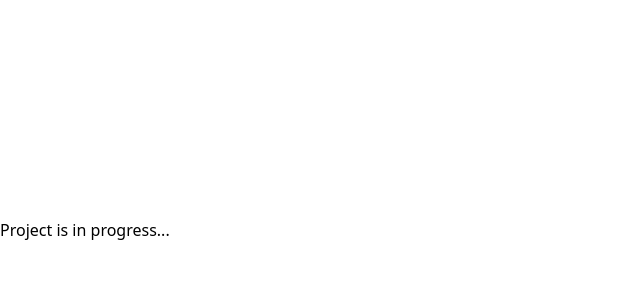
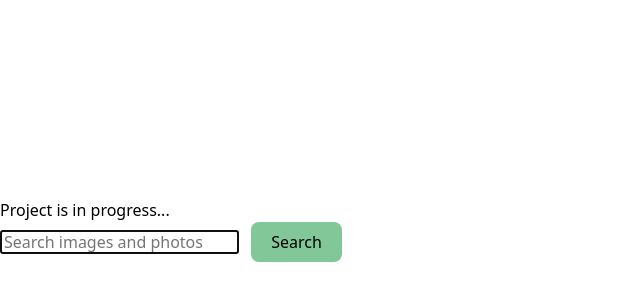
Before and after one commit to hanna-uler/goit-react-hw-04, a React (Vite) app: page / in a window 1280 px wide. Shown: the part 170-470 px from the top of the page, without its empty margins (0-640 px from the left). Built offline with nearby package versions, Linux system fonts and the light colour scheme.

Commit message:
change prettierrc, add search form markup and func

```diff
--- a/src/components/App/App.jsx
+++ b/src/components/App/App.jsx
@@ -1,10 +1,15 @@
 import './App.module.css'
+import SearchBar from '../SearchBar/SearchBar'
 
 export default function App() {
+  const searchPictures = (searchQuery) => {
+    console.log(searchQuery);
+  }
 
   return (
     <>
-    <p>Project is in progress...</p>
+      <p>Project is in progress...</p>
+      <SearchBar onSubmit={searchPictures} />
     </>
   )
 }
--- a/src/components/SearchBar/SearchBar.jsx
+++ b/src/components/SearchBar/SearchBar.jsx
@@ -1,5 +1,29 @@
 import css from "./SearchBar.module.css"
 
-export default function SearchBar() {
+export default function SearchBar({ onSubmit }) {
+    const handleSubmit = (evt) => {
+        evt.preventDefault();
+        const form = evt.target;
+        const searchQuery = form.elements.searchInput.value;
+        console.log(searchQuery);
+
+        onSubmit(searchQuery);
+        form.reset()
+    }
+    return (
+        <header className={css.conteiner}>
+            <form className={css.form} onSubmit={handleSubmit}>
+                <input
+                    className={css.input}
+                    type="text"
+                    name="searchInput"
+                    autoComplete="off"
+                    autoFocus
+                    placeholder="Search images and photos"
+                />
+                <button className={css.btn} type="submit">Search</button>
+            </form>
+        </header>
+    )
 
 }
--- a/src/components/SearchBar/SearchBar.module.css
+++ b/src/components/SearchBar/SearchBar.module.css
@@ -0,0 +1,7 @@
+.conteiner {
+}
+.input {
+  margin-right: 12px;
+}
+.btn {
+}
--- a/src/index.css
+++ b/src/index.css
@@ -53,12 +53,12 @@ button {
   font-size: 1em;
   font-weight: 500;
   font-family: inherit;
-  background-color: #1a1a1a;
+  background-color: #82c798;
   cursor: pointer;
   transition: border-color 0.25s;
 }
 button:hover {
-  border-color: #646cff;
+  border-color: #117d47;
 }
 button:focus,
 button:focus-visible {
```
Also changed, not shown: 1 other file (tests, documents, lock files or other folders).
